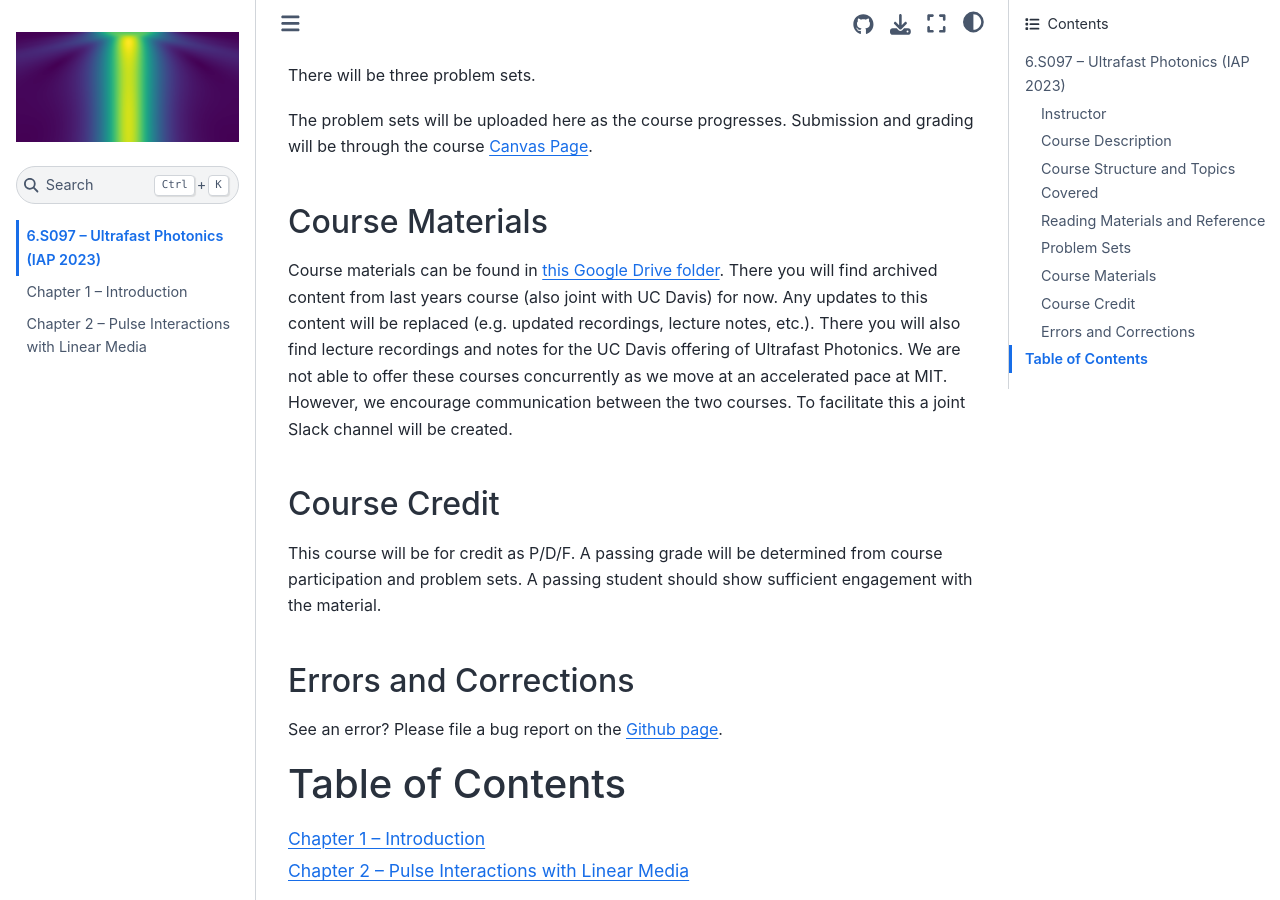
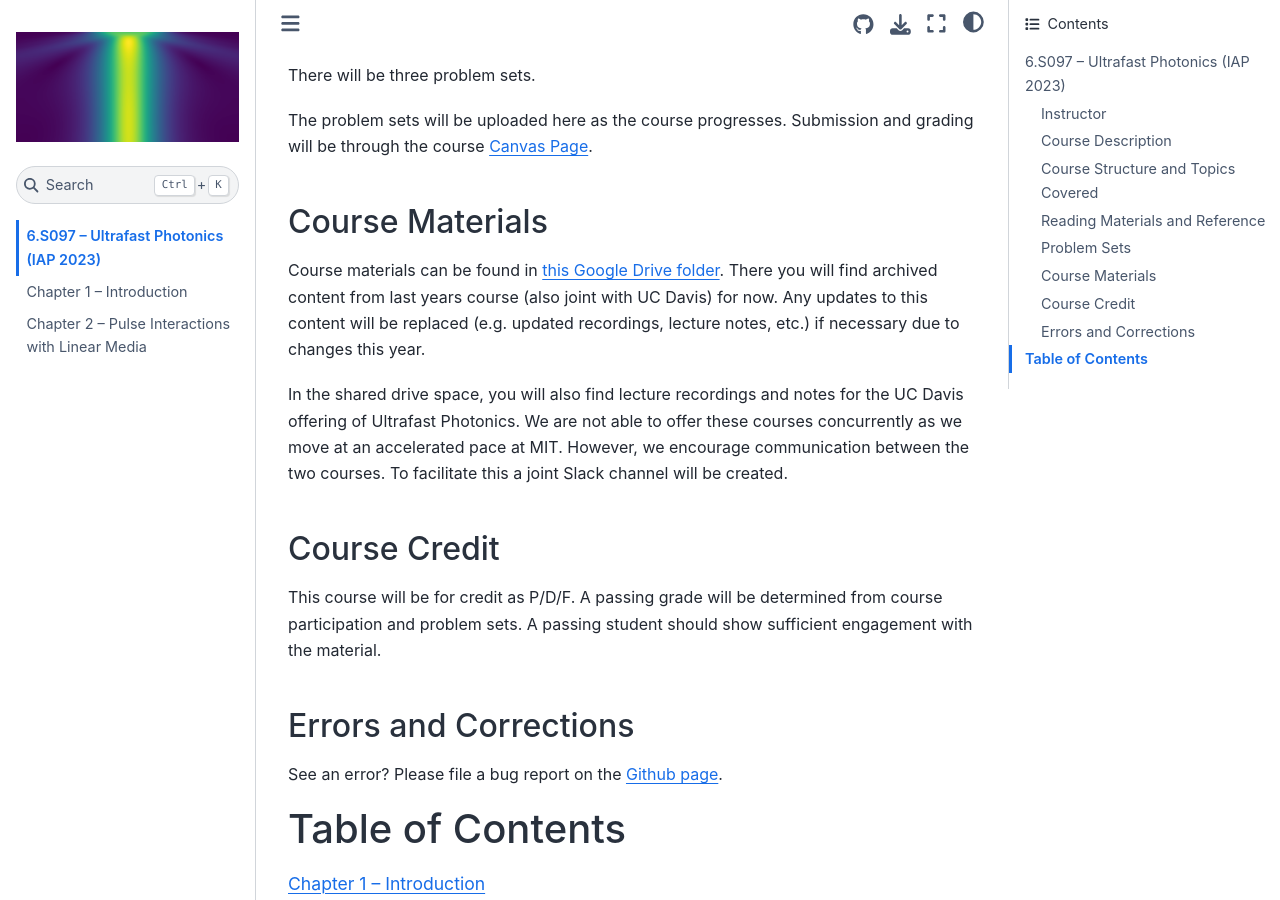
Before and after one commit to dkeathley/JPyBook-6.S097-IAP-Ultrafast-Photonics-Text, a Jupyter Book: the page built from intro.md, in a window 1280 px wide and 900 px high, scrolled down 2522 px. Built offline with Jupyter Book 1.0.4 settings and Sphinx 7.4.7 and the Sphinx Book theme 1.1.4, drawn with Linux system fonts in a browser that asks for light colours; pages that are not in the unit, such as notebooks, are missing from menus.

Commit message:
Updated notes on drive space

```diff
--- a/intro.md
+++ b/intro.md
@@ -74,7 +74,9 @@
 
 ## Course Materials
 
-Course materials can be found in [this Google Drive folder](https://drive.google.com/drive/folders/1PLPXFHaRfZv0kEO8l_J4AB7U0dIZcLFk?usp=share_link).  There you will find archived content from last years course (also joint with UC Davis) for now.  Any updates to this content will be replaced (e.g. updated recordings, lecture notes, etc.).  There you will also find lecture recordings and notes for the UC Davis offering of Ultrafast Photonics.  We are not able to offer these courses concurrently as we move at an accelerated pace at MIT.  However, we encourage communication between the two courses.  To facilitate this a joint Slack channel will be created.
+Course materials can be found in [this Google Drive folder](https://drive.google.com/drive/folders/1PLPXFHaRfZv0kEO8l_J4AB7U0dIZcLFk?usp=share_link).  There you will find archived content from last years course (also joint with UC Davis) for now.  Any updates to this content will be replaced (e.g. updated recordings, lecture notes, etc.) if necessary due to changes this year.
+
+In the shared drive space, you will also find lecture recordings and notes for the UC Davis offering of Ultrafast Photonics.  We are not able to offer these courses concurrently as we move at an accelerated pace at MIT.  However, we encourage communication between the two courses.  To facilitate this a joint Slack channel will be created.
 
 ## Course Credit
 
```
